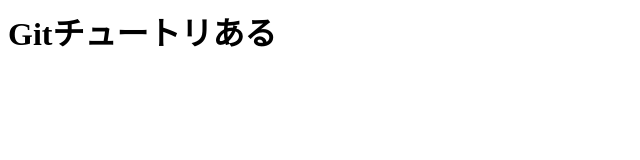
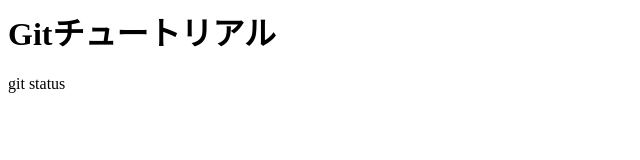
Before and after one commit to shub-26/git_tutorial, a plain HTML site: page index.html in a window 1280 px wide. Shown: the whole page, without its empty margins (0-640 px from the left). Drawn offline with Linux system fonts and the light colour scheme.

Commit message:
git statusコマンドを追記

```diff
--- a/index.html
+++ b/index.html
@@ -1 +1,2 @@
-<h1>Gitチュートリある</h1>
+<h1>Gitチュートリアル</h1>
+<p>git status</p>
```
